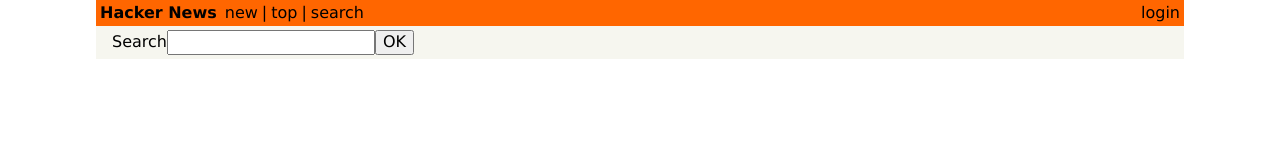
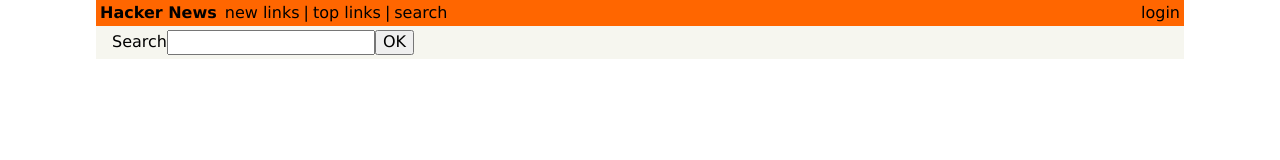
Before and after one commit to devhemmy/hacker-news-graphql-app, a React (Create React App) app: page /search in a window 1280 px wide. Shown: the top 160 px of the page. Built offline with nearby package versions, Linux system fonts and the light colour scheme; what apollo-link-ws would draw is missing.

Commit message:
using the herokuapp server

```diff
--- a/src/components/Header.js
+++ b/src/components/Header.js
@@ -11,11 +11,11 @@ const Header = (props) => {
       <div className='flex flex-fixed black'>
         <div className='fw7 mr1'>Hacker News</div>
         <Link to='/' className='ml1 no-underline black'>
-          new
+          new links
         </Link>
         <div className='ml1'>|</div>
         <Link to='/top' className='ml1 no-underline black'>
-          top
+          top links
         </Link>
         <div className='ml1'>|</div>
         <Link to='/search' className='ml1 no-underline black'>
@@ -25,7 +25,7 @@ const Header = (props) => {
           <div className='flex'>
             <div className='ml1'>|</div>
             <Link to='/create' className='ml1 no-underline black'>
-              submit
+              post a new link
             </Link>
           </div>
         )}
--- a/src/index.js
+++ b/src/index.js
@@ -16,7 +16,7 @@ import { getMainDefinition } from 'apollo-utilities';
 import { AUTH_TOKEN } from './constants';
 
 const httpLink = createHttpLink({
-  uri: 'http://localhost:4000',
+  uri: 'https://hacker-news-graphql.herokuapp.com/',
 });
 const authLink = setContext((_, { headers }) => {
   const token = localStorage.getItem(AUTH_TOKEN);
@@ -29,7 +29,7 @@ const authLink = setContext((_, { headers }) => {
 });
 
 const wsLink = new WebSocketLink({
-  uri: `ws://localhost:4000`,
+  uri: `ws://hacker-news-graphql.herokuapp.com/`,
   options: {
     reconnect: true,
     connectionParams: {
```
